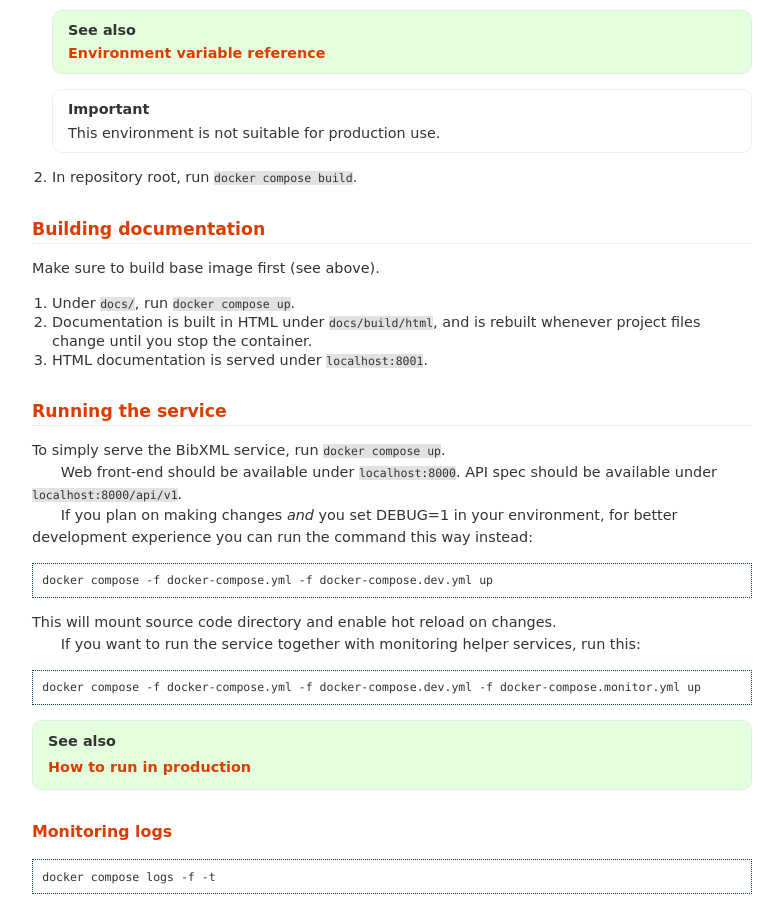
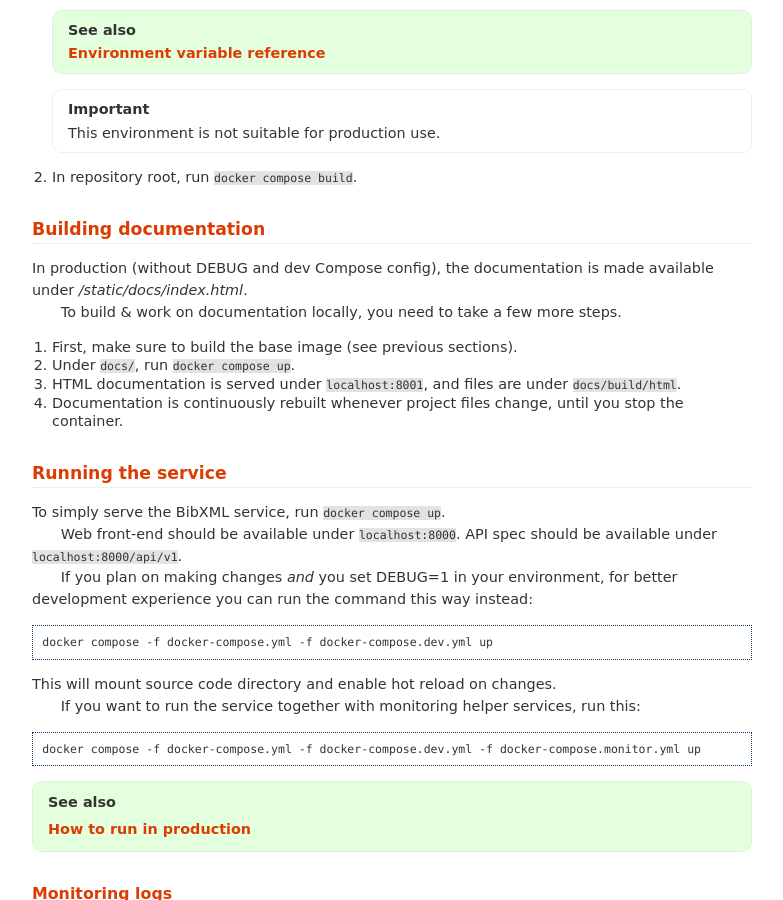
Before and after one commit to ietf-tools/bibxml-service, a Sphinx documentation site: the page built from docs/howto/develop-locally.rst, in a window 1280 px wide and 900 px high, scrolled down 1111 px. Shown: the whole window, without its empty margins (248-1031 px from the left). Built offline with Sphinx 7.4.7, drawn with Linux system fonts in a browser that asks for light colours; pages that are not in the unit, such as notebooks, are missing from menus.

Commit message:
feat(ops): build HTML docs into the image

```diff
--- a/docs/howto/develop-locally.rst
+++ b/docs/howto/develop-locally.rst
@@ -62,15 +62,21 @@ Building base image
 Building documentation
 ======================
 
-Make sure to build base image first (see above).
+In production (without DEBUG and dev Compose config),
+the documentation is made available under `/static/docs/index.html`.
 
-1. Under ``docs/``, run ``docker compose up``.
+To build & work on documentation locally, you need to take
+a few more steps.
 
-2. Documentation is built in HTML under ``docs/build/html``,
-   and is rebuilt whenever project files change
+1. First, make sure to build the base image (see previous sections).
+
+2. Under ``docs/``, run ``docker compose up``.
+
+3. HTML documentation is served under ``localhost:8001``,
+   and files are under ``docs/build/html``.
+
+4. Documentation is continuously rebuilt whenever project files change,
    until you stop the container.
-
-3. HTML documentation is served under ``localhost:8001``.
 
 
 Running the service
```
Also changed, not shown: 2 other files.
